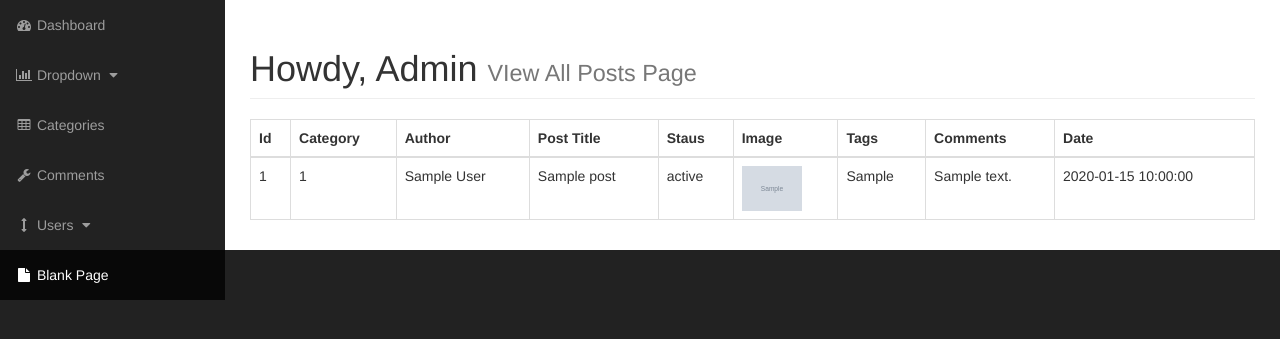
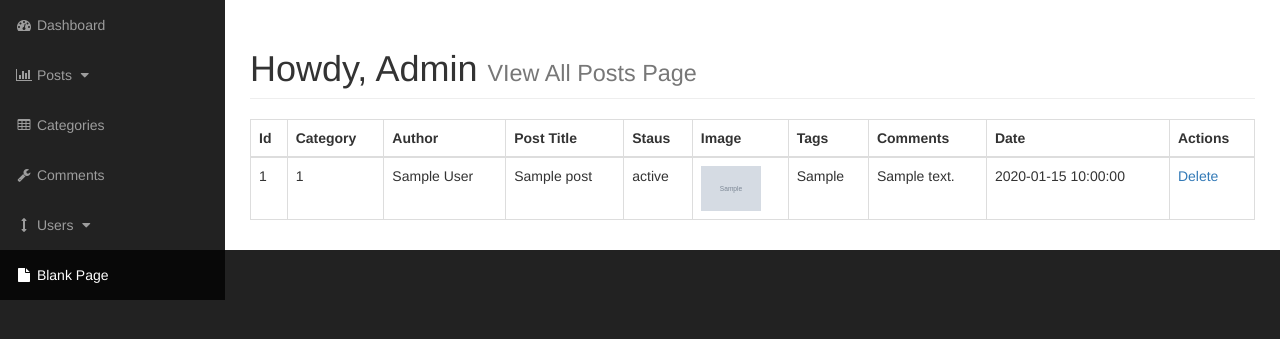
Before and after one commit to irorochad/cms, a PHP site: page /admin/posts.php in a window 1280 px wide. Shown: the part 51-390 px from the top of the page. Run offline with PHP 8.4, Linux system fonts and the light colour scheme; tables that the repository leaves empty or names only in its code hold one stand-in row (values such as "Sample post"); grey boxes marked "Sample" are stand-in pictures.

Commit message:
delete post working, and link changes

```diff
--- a/admin/includes/admin_nav.inc.php
+++ b/admin/includes/admin_nav.inc.php
@@ -63,13 +63,13 @@
                         <a href="index.php"><i class="fa fa-fw fa-dashboard"></i> Dashboard</a>
                     </li>
                     <li>
-                    <a href="javascript:;" data-toggle="collapse" data-target="#post_dropdown"><i class="fa fa-fw fa-bar-chart-o"></i> Dropdown <i class="fa fa-fw fa-caret-down"></i></a>
+                    <a href="javascript:;" data-toggle="collapse" data-target="#post_dropdown"><i class="fa fa-fw fa-bar-chart-o"></i> Posts <i class="fa fa-fw fa-caret-down"></i></a>
                         <ul id="post_dropdown" class="collapse">
                             <li>
                                 <a href="posts.php">View Posts</a>
                             </li>
                             <li>
-                                <a href="add-post.php">Add Posts</a>
+                                <a href="posts.php?source=addPost">Add Posts</a>
                             </li>
                         </ul>
                     </li>
--- a/admin/includes/view_all_post.inc.php
+++ b/admin/includes/view_all_post.inc.php
@@ -11,6 +11,7 @@
             <th>Tags</th>
             <th>Comments</th>
             <th>Date</th>
+            <th>Actions</th>
         </tr>
     </thead>
     <tbody>
@@ -40,19 +41,20 @@
             echo "<td>$postTags</td>";
             echo "<td>$postComments</td>";
             echo "<td>$postDate </td>";
+            echo "<td><a href='posts.php?delete={$postId}'>Delete</a></td>";
             echo "</tr>";
         }
         ?>
-    <!-- <tr>
-        <td>1</td>
-        <td>iroro</td>
-        <td>What is Binance</td>
-        <td>Exchanges</td>
-        <td>Approved</td>
-        <td>Image</td>
-        <td>cryptos</td>
-        <td>5</td>
-        <td>22/33/3</td>
-    </tr> -->
+
+        <!-- Actions to delete posts here -->
+        <?php
+        if (isset($_GET['delete'])) {
+            $the_post_id = $_GET['delete'];
+
+            $query = "DELETE FROM posts WHERE post_id = $the_post_id ";
+            $query_delete_posts = mysqli_query($db_Connection, $query);
+            header("Location: posts.php");
+        }
+        ?>
     </tbody>
 </table>
```
Also changed, not shown: admin/includes/addPost.inc.php (+13 -2 lines), images/eth.png (added). Lines whose indentation alone changed are shown as unchanged.
